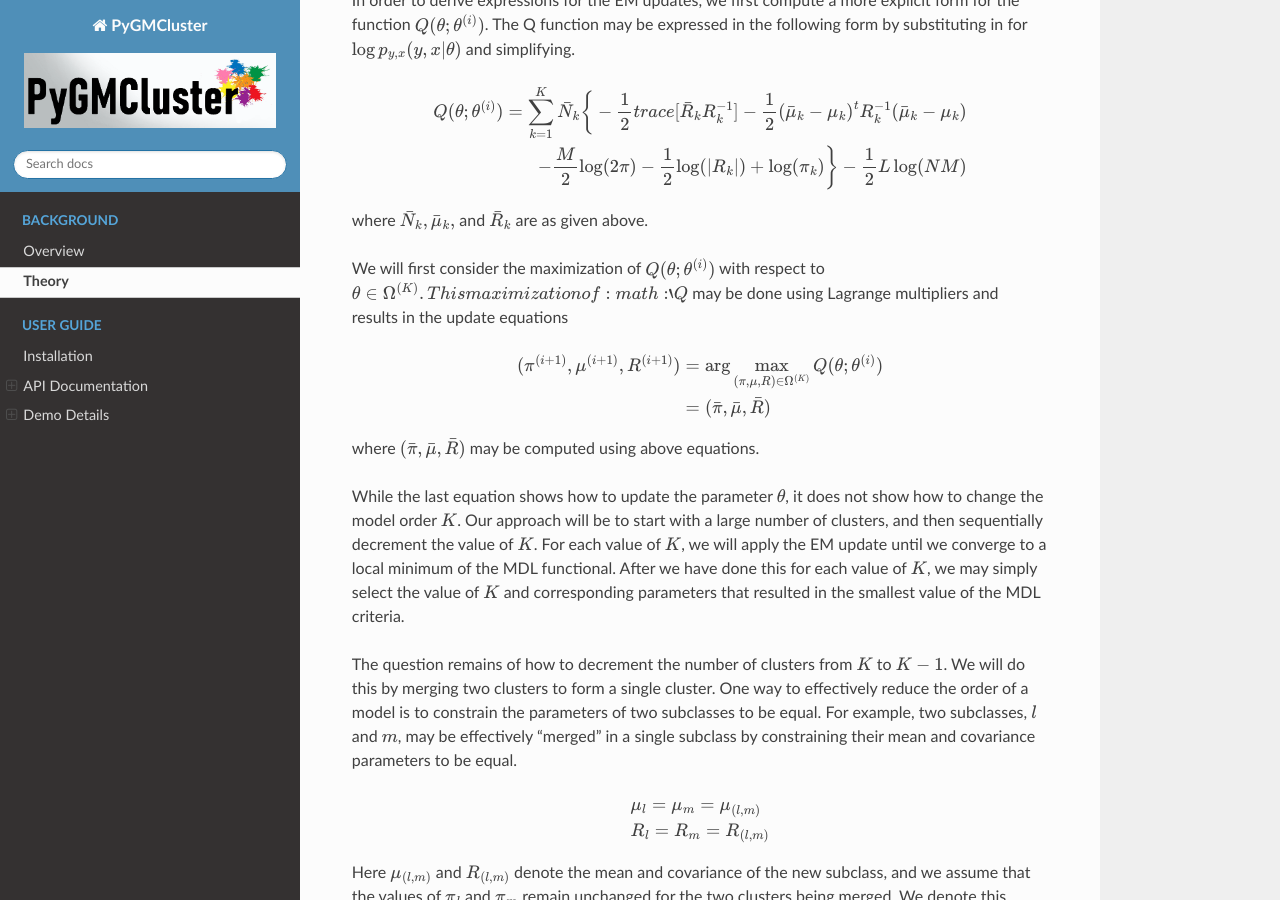
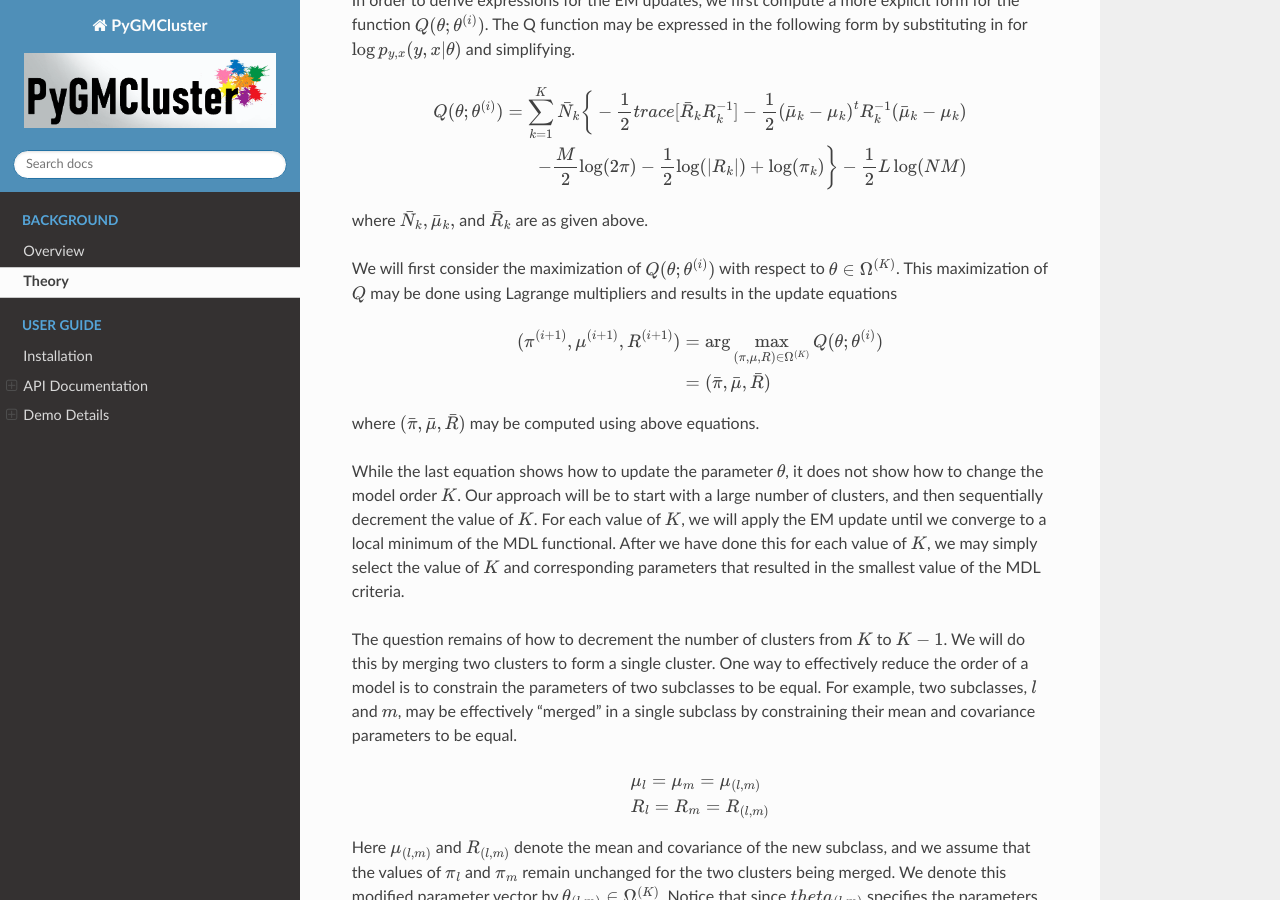
Before and after one commit to cabouman/gmcluster, a Sphinx documentation site: the page built from docs/source/theory.rst, in a window 1280 px wide and 900 px high, scrolled down 3776 px. Built offline with Sphinx 7.4.7 and the Read the Docs theme 2.0.0, drawn with Linux system fonts in a browser that asks for light colours; pages that are not in the unit, such as notebooks, are missing from menus; cross-references to code outside the pages are shown as plain code.

Commit message:
Update theory.rst

```diff
--- a/docs/source/theory.rst
+++ b/docs/source/theory.rst
@@ -109,7 +109,7 @@ substituting in for :math:`\log p_{y,x}(y, x|\theta)` and simplifying.
 
 where :math:`\bar N_k, \bar\mu_k,` and :math:`\bar R_k` are as given above.
 
-We will first consider the maximization of :math:`Q(\theta; \theta^{(i)})` with respect to :math:`\theta \in \Omega^{(K)}. This maximization of :math:`Q` may be done using Lagrange multipliers and results in the update equations
+We will first consider the maximization of :math:`Q(\theta; \theta^{(i)})` with respect to :math:`\theta \in \Omega^{(K)}`. This maximization of :math:`Q` may be done using Lagrange multipliers and results in the update equations
 
 .. math::
 	(\pi^{(i+1)}, \mu^{(i+1)}, R^{(i+1)}) & = \arg \max_{(\pi,\mu,R) \in \Omega^{(K)}} Q(\theta; \theta^{(i)}) \\
```
